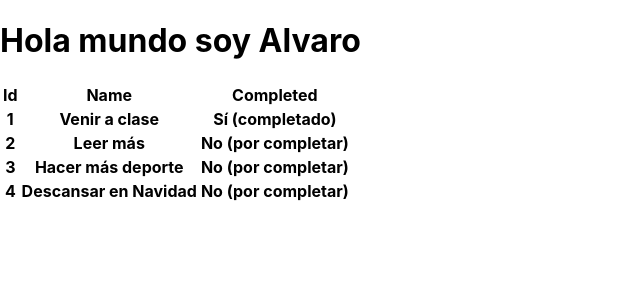
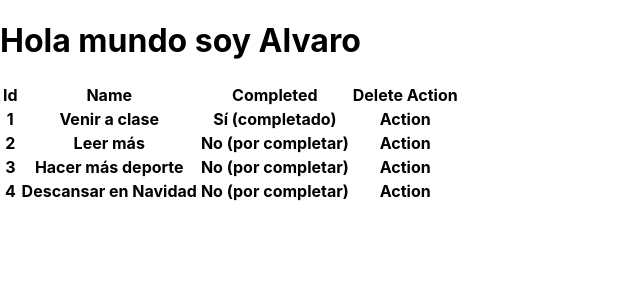
Before and after one commit to munozcotelo-trainingcourses/curso-react, a React (Create React App) app: page / in a window 1280 px wide. Shown: the top 300 px of the page, without its empty margins (0-640 px from the left). Built offline with nearby package versions, Linux system fonts and the light colour scheme.

Commit message:
Ejercicio 7

```diff
--- a/src/components/ListaComponent.tsx
+++ b/src/components/ListaComponent.tsx
@@ -32,6 +32,7 @@ const ListaComponent : ( props : IListaComponentProps ) => React.ReactElement =
                         <th>Id</th>
                         <th>Name</th>
                         <th>Completed</th>
+                        <th>Delete Action</th>
                     </tr>
                 </thead>
                     <tbody>
@@ -43,7 +44,9 @@ const ListaComponent : ( props : IListaComponentProps ) => React.ReactElement =
                         id={ todo.id }
                         name={ todo.name }
                         completed={ todo.completed }
-                    />
+                    >
+                        <strong>Action</strong>
+                    </ListaElementoComponent>
                 } )
 
             }
--- a/src/components/ListaElementoComponent.tsx
+++ b/src/components/ListaElementoComponent.tsx
@@ -5,6 +5,7 @@ interface IListaElementoComponentProps {
     id        : number;
     name      : string;
     completed : boolean;
+    children  ?: React.ReactNode;
 
 }
 
@@ -16,6 +17,7 @@ const ListaElementoComponent : ( props : IListaElementoComponentProps ) => React
             <th>{ props.id }</th>
             <th>{ props.name }</th>
             <th>{ ( props.completed === true ) ? "Sí (completado)" : "No (por completar)" }</th>
+            <th>{ ( props.children !== undefined ) ? props.children : "None" }</th>
         </tr>
 
     );
```
